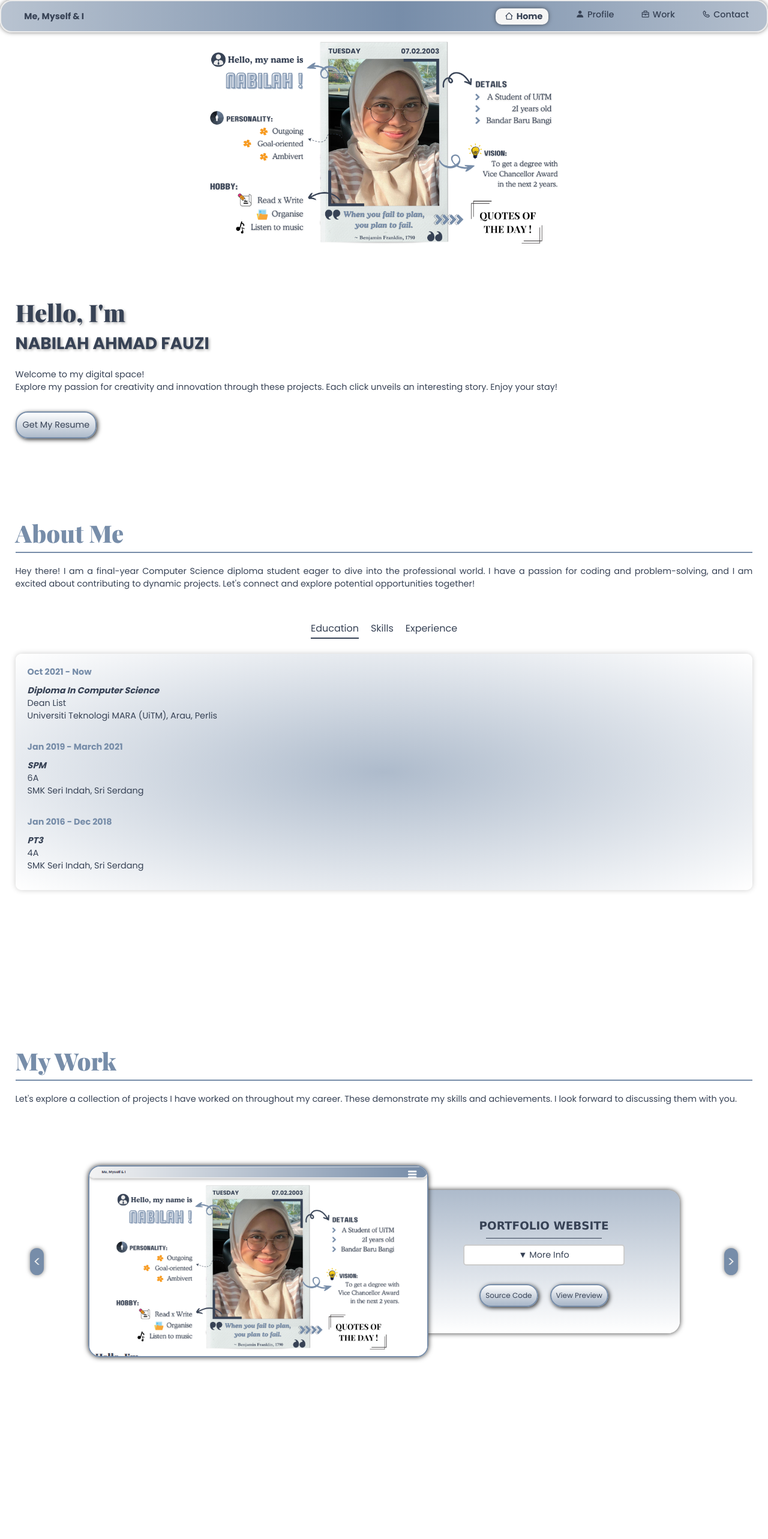
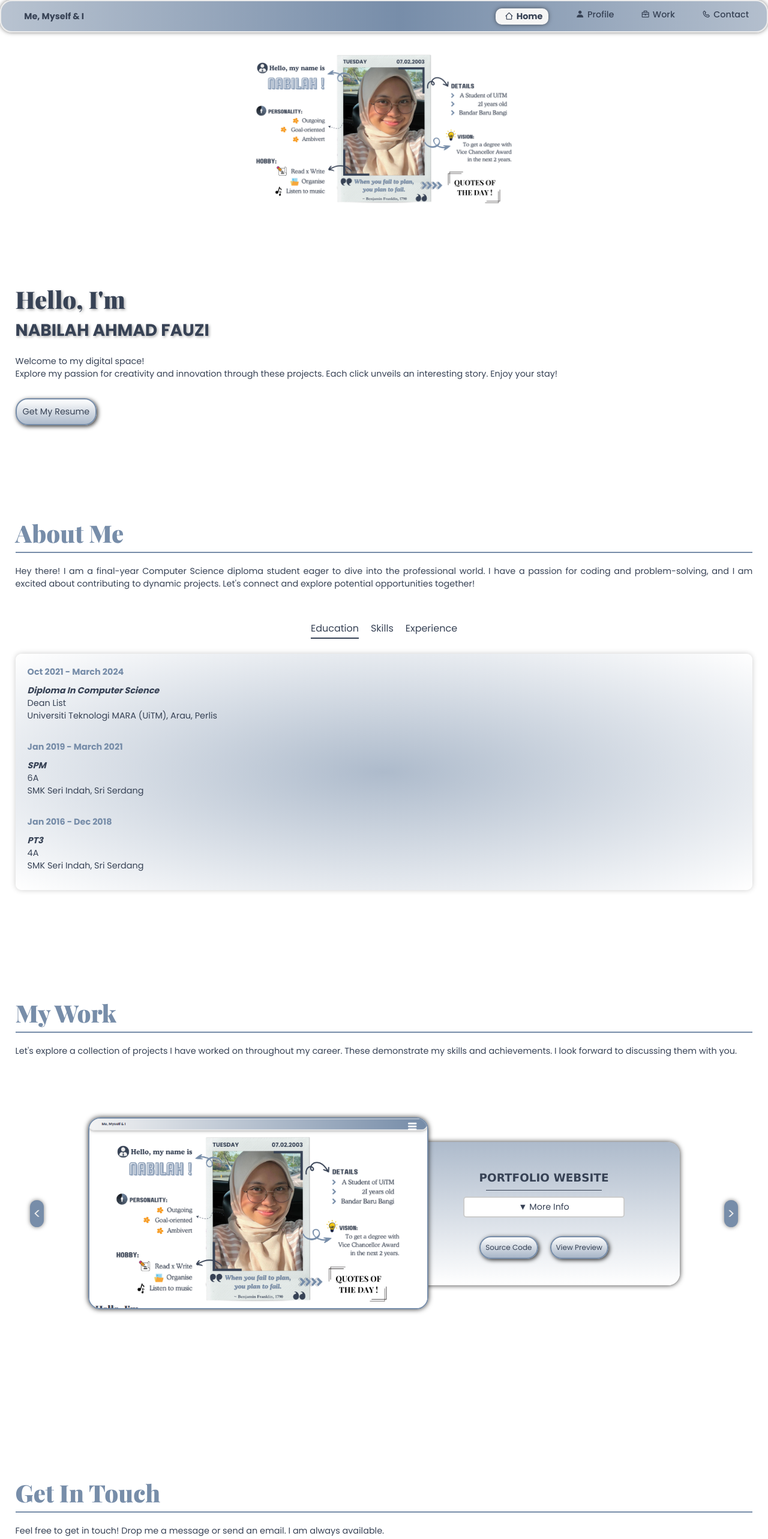
Before and after one commit to Nabilah72/New_Portfolio, a React (Create React App) app: page / in a window 1280 px wide. Shown: the top 2566 px of the page at 60% size. Built offline with nearby package versions, Linux system fonts and the light colour scheme.

Commit message:
latesttt finish

```diff
--- a/src/components/Contact/contact.css
+++ b/src/components/Contact/contact.css
@@ -1,5 +1,5 @@
 #contact{
-  min-height: 70vh;
+  min-height: 80vh;
   width: 100%;
   padding: 2%;
 }
--- a/src/components/Intro/intro.css
+++ b/src/components/Intro/intro.css
@@ -13,7 +13,7 @@
 .intro-img{
   display: grid;
   height: auto;
-  width: 70%;
+  width: 60%;
   align-items: center;
   justify-self: center;
 }
--- a/src/components/Profile/profile.css
+++ b/src/components/Profile/profile.css
@@ -1,11 +1,17 @@
 #profile{
-    height: 110vh;
+    min-height: 100vh;
     width: 100%;
     padding: 2%;
 }
 
+.icon{
+    font-size: 40px;
+    align-items: center;
+}
+
 .p{
     text-align: justify;
+    align-self: center;
     justify-content: center;
     display: flex;
 }
--- a/src/components/Profile/profile.js
+++ b/src/components/Profile/profile.js
@@ -32,7 +32,7 @@ const Profile = () => {
                         </div>
                         <div className={`tab-contents ${activeTab === 'edu' ? 'active-tab' : ''}`} id="edu">
                             <ul>
-                                <h2>Oct 2021 - Now</h2>
+                                <h2>Oct 2021 - March 2024</h2>
                                 <li><span>Diploma In Computer Science</span><br />Dean List<br />Universiti Teknologi MARA (UiTM), Arau, Perlis</li>
                                 <br />
                                 <h2>Jan 2019 - March 2021</h2>
@@ -46,7 +46,10 @@ const Profile = () => {
                         <div className={`tab-contents ${activeTab === 'ski' ? 'active-tab' : ''}`} id="ski">
                             <ul>
 
-                                <li><span>Computer Skills</span><br />Javascript<br />HTML<br />CSS<br />React<br />C++</li>
+                                <li><span>Programming Skills</span><br /><br /><i className='bx bxl-javascript icon' style={{ color: '#f2dc55' }}></i>
+                                    <i className='bx bxl-html5 icon' style={{ color: '#dd4b25' }} ></i><i className='bx bxl-css3 icon' style={{ color: '#1b6fb4' }}></i><i className='bx bxl-c-plus-plus icon' style={{ color: '#0984cf' }}  ></i><i className='bx bxl-bootstrap icon' style={{ color: '#8512f7' }}  ></i></li>
+                                <br />
+                                <li><span>Software Skills</span><br />Canva <br />Microsoft Bing<br />Microsoft Word<br />Image Upscaler<br />Adobe Photoshop</li>
                                 <br />
                                 <li><span>Soft Skills</span><br />1. Able to contribute to group projects and share responsibilities within a team.
                                     <br />2. Flexibility to adjust to new situations and environments<br />3. Prioritizing tasks based on urgency and importance.</li>
@@ -57,14 +60,12 @@ const Profile = () => {
 
                         <div className={`tab-contents ${activeTab === 'exp' ? 'active-tab' : ''}`} id="exp">
                             <ul>
+                                <h2>30 & 31 Jan 2024</h2>
+                                <li><span>Sheraton Imperial Hotel, Kuala Lumpur</span><br />Participate in the registration committee for Asia Navigator 2024</li>
+                                <br />
                                 <h2>18 Sept 2023 - 01 March 2024</h2>
                                 <li><span>Cyberjaya, Selangor</span><br />Internship at GFIS Innovative Solutions Sdn Bhd<br /></li>
                                 <br />
-
-                                <h2>29 - 31 Jan 2024</h2>
-                                <li><span>Sheraton Imperial Hotel, Kuala Lumpur</span><br />Participate in the registration committee for Asia Navigator 2024</li>
-                                <br />
-
                                 <h2>08 April 2023</h2>
                                 <li><span>Kangar, Perlis</span><br />The director of We Are One 2023 charity event, COSMITs</li>
                                 <br />
--- a/src/components/Work/work.css
+++ b/src/components/Work/work.css
@@ -1,6 +1,6 @@
 /* work.css */
 #work {
-  min-height: 110vh;
+  min-height: 100vh;
   width: 100%;
   padding: 2%;
 }
```
